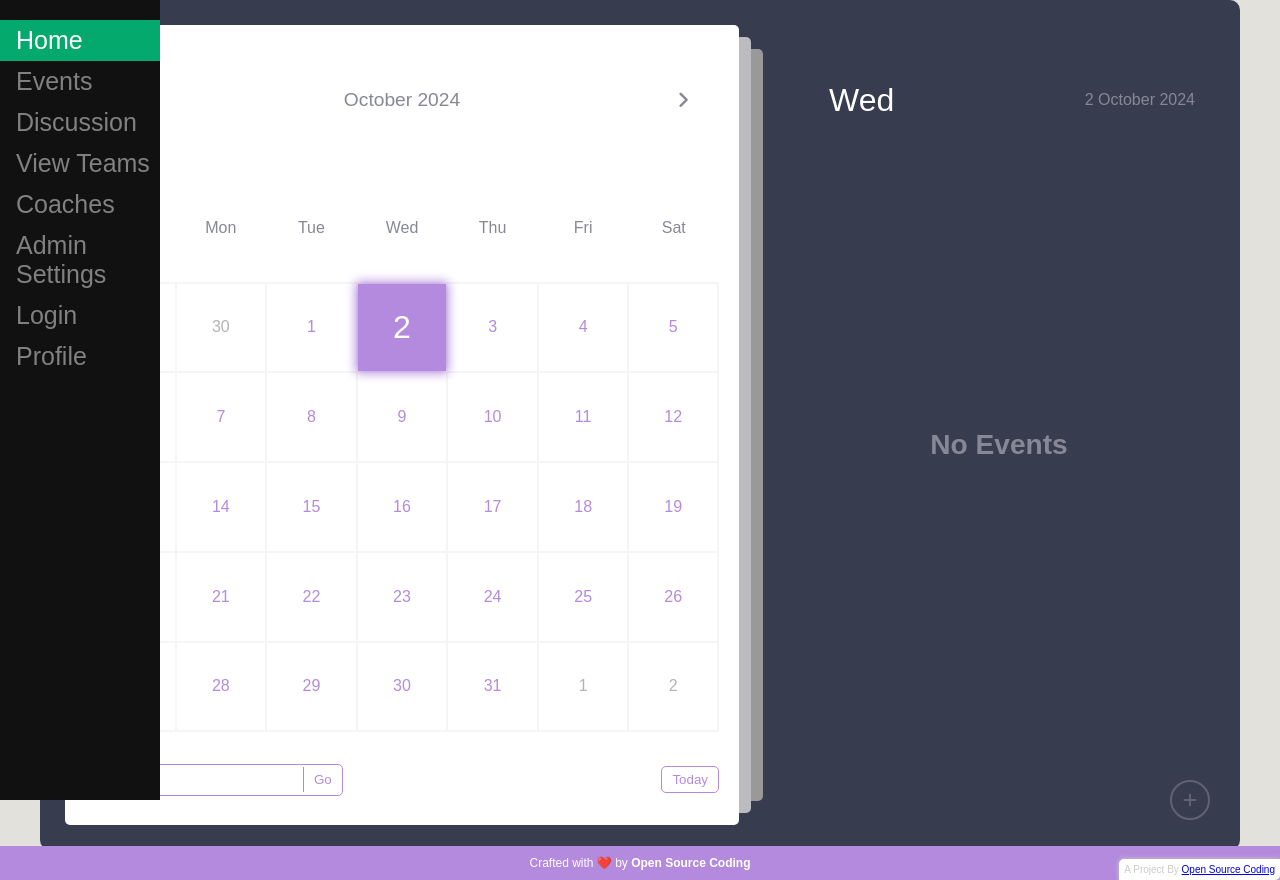
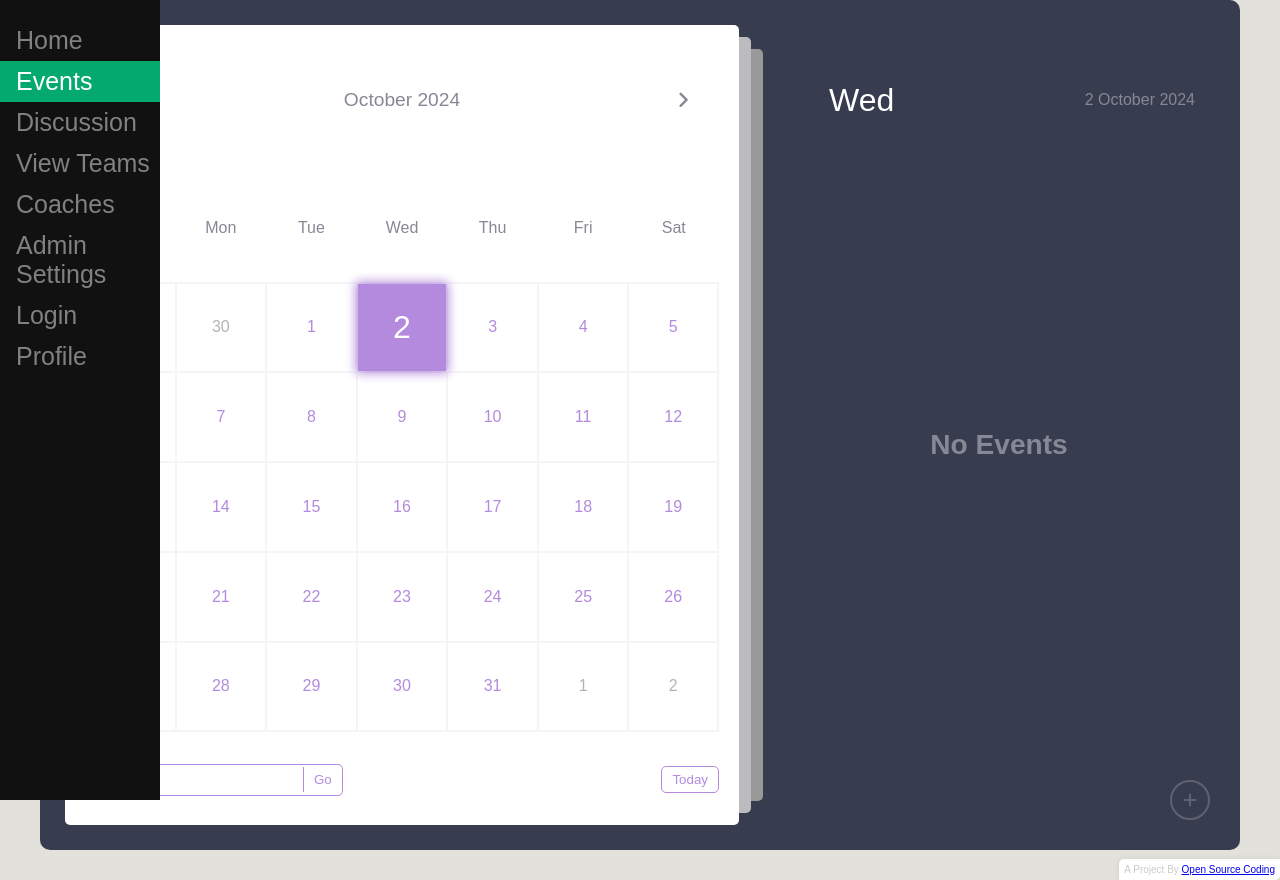
Before and after one commit to AZubair-Iron/csc340-prototype, a Spring Boot app: page /calendar.html in a window 1280 px wide. Run offline with Spring Boot 4, Linux system fonts and the light colour scheme.

Commit message:
Fix: the navbar had the Home tab active for most of the pages and some links in the Home and Admin Settings pages

```diff
--- a/src/main/resources/static/adminsettings.html
+++ b/src/main/resources/static/adminsettings.html
@@ -10,12 +10,12 @@
 </head>
 <body>
     <div class="topnav">
-        <a class="active" href="homepage.html">Home</a>
+        <a href="homepage.html">Home</a>
         <a href="calendar.html">Events</a>
         <a href="discussion_hub.html">Discussion</a>
         <a href="teams.html">View Teams</a>
         <a href="coach_hub.html">Coaches</a>
-        <a href="adminsettings.html">Admin Settings</a>
+        <a class="active" href="adminsettings.html">Admin Settings</a>
         <a href="login_register.html"> Login </a>
         <a href="profile.html">Profile</a>
     </div>
--- a/src/main/resources/static/adminsettingspass.html
+++ b/src/main/resources/static/adminsettingspass.html
@@ -11,12 +11,12 @@
 <body>
 
     <div class="topnav">
-        <a class="active" href="homepage.html">Home</a>
+        <a href="homepage.html">Home</a>
         <a href="calendar.html">Events</a>
         <a href="discussion_hub.html">Discussion</a>
         <a href="teams.html">View Teams</a>
         <a href="coach_hub.html">Coaches</a>
-        <a href="adminsettings.html">Admin Settings</a>
+        <a class="active" href="adminsettings.html">Admin Settings</a>
         <a href="login_register.html"> Login </a>
         <a href="profile.html">Profile</a>
     </div>
@@ -69,7 +69,7 @@
             </a>
         </div>
         <div class="grid-item">
-            <a href="index.html">
+            <a href="calendar.html">
                 <img src="images/add-calendar-512.png" alt="Create Event" width="100">
                 <h3>Create Event</h3>
             </a>
--- a/src/main/resources/static/approve-new-member.html
+++ b/src/main/resources/static/approve-new-member.html
@@ -11,12 +11,12 @@
 <body>
 
     <div class="topnav">
-        <a class="active" href="homepage.html">Home</a>
+        <a href="homepage.html">Home</a>
         <a href="calendar.html">Events</a>
         <a href="discussion_hub.html">Discussion</a>
         <a href="teams.html">View Teams</a>
         <a href="coach_hub.html">Coaches</a>
-        <a href="adminsettings.html">Admin Settings</a>
+        <a class="active" href="adminsettings.html">Admin Settings</a>
         <a href="login_register.html"> Login </a>
         <a href="profile.html">Profile</a>
     </div>
--- a/src/main/resources/static/calendar.html
+++ b/src/main/resources/static/calendar.html
@@ -22,8 +22,8 @@
   </head>
   <body>
     <div class="sidenav">
-        <a class="active" href="homepage.html">Home</a>
-        <a href="calendar.html">Events</a>
+        <a href="homepage.html">Home</a>
+        <a class="active" href="calendar.html">Events</a>
         <a href="discussion_hub.html">Discussion</a>
         <a href="teams.html">View Teams</a>
         <a href="coach_hub.html">Coaches</a>
@@ -98,13 +98,6 @@
       </button>
     </div>
 
-    <div class="credits">
-      <p>
-        Crafted with ❤️ by
-        <a href="https://youtu.be/6EVgmpm4z5U" target="_blank">Open Source Coding</a>
-      </p>
-    </div>
-
     <script src="script/script.js"></script>
   </body>
 </html>
--- a/src/main/resources/static/coach_hub.html
+++ b/src/main/resources/static/coach_hub.html
@@ -119,11 +119,11 @@
 
     <!-- Navigation Bar -->
     <div class="topnav">
-        <a class="active" href="homepage.html">Home</a>
+        <a href="homepage.html">Home</a>
         <a href="calendar.html">Events</a>
         <a href="discussion_hub.html">Discussion</a>
         <a href="teams.html">View Teams</a>
-        <a href="coach_hub.html">Coaches</a>
+        <a class="active" href="coach_hub.html">Coaches</a>
         <a href="adminsettings.html">Admin Settings</a>
         <a href="login_register.html"> Login </a>
         <a href="profile.html">Profile</a>
--- a/src/main/resources/static/discussion_hub.html
+++ b/src/main/resources/static/discussion_hub.html
@@ -168,9 +168,9 @@
 
     <!-- Navigation Bar -->
     <div class="topnav">
-        <a class="active" href="homepage.html">Home</a>
+        <a href="homepage.html">Home</a>
         <a href="calendar.html">Events</a>
-        <a href="discussion_hub.html">Discussion</a>
+        <a class="active" href="discussion_hub.html">Discussion</a>
         <a href="teams.html">View Teams</a>
         <a href="coach_hub.html">Coaches</a>
         <a href="adminsettings.html">Admin Settings</a>
--- a/src/main/resources/static/manage-edit-team.html
+++ b/src/main/resources/static/manage-edit-team.html
@@ -11,12 +11,12 @@
 <body>
 
 <div class="topnav">
-    <a class="active" href="homepage.html">Home</a>
+    <a href="homepage.html">Home</a>
     <a href="calendar.html">Events</a>
     <a href="discussion_hub.html">Discussion</a>
     <a href="teams.html">View Teams</a>
     <a href="coach_hub.html">Coaches</a>
-    <a href="adminsettings.html">Admin Settings</a>
+    <a class="active" href="adminsettings.html">Admin Settings</a>
     <a href="login_register.html"> Login </a>
     <a href="profile.html">Profile</a>
 </div>
--- a/src/main/resources/static/teams.html
+++ b/src/main/resources/static/teams.html
@@ -69,10 +69,10 @@
 
     <!-- Navigation Bar -->
     <div class="topnav">
-        <a class="active" href="homepage.html">Home</a>
+        <a href="homepage.html">Home</a>
         <a href="calendar.html">Events</a>
         <a href="discussion_hub.html">Discussion</a>
-        <a href="teams.html">View Teams</a>
+        <a class="active" href="teams.html">View Teams</a>
         <a href="coach_hub.html">Coaches</a>
         <a href="adminsettings.html">Admin Settings</a>
         <a href="login_register.html"> Login </a>
--- a/src/main/resources/static/view-coaches.html
+++ b/src/main/resources/static/view-coaches.html
@@ -11,12 +11,12 @@
 <body>
 
     <div class="topnav">
-        <a class="active" href="homepage.html">Home</a>
+        <a href="homepage.html">Home</a>
         <a href="calendar.html">Events</a>
         <a href="discussion_hub.html">Discussion</a>
         <a href="teams.html">View Teams</a>
         <a href="coach_hub.html">Coaches</a>
-        <a href="adminsettings.html">Admin Settings</a>
+        <a class="active" href="adminsettings.html">Admin Settings</a>
         <a href="login_register.html"> Login </a>
         <a href="profile.html">Profile</a>
     </div>
--- a/src/main/resources/static/view-students.html
+++ b/src/main/resources/static/view-students.html
@@ -11,12 +11,12 @@
 <body>
 
     <div class="topnav">
-        <a class="active" href="homepage.html">Home</a>
+        <a href="homepage.html">Home</a>
         <a href="calendar.html">Events</a>
         <a href="discussion_hub.html">Discussion</a>
         <a href="teams.html">View Teams</a>
         <a href="coach_hub.html">Coaches</a>
-        <a href="adminsettings.html">Admin Settings</a>
+        <a class="active" href="adminsettings.html">Admin Settings</a>
         <a href="login_register.html"> Login </a>
         <a href="profile.html">Profile</a>
     </div>
--- a/src/main/resources/static/view-teams.html
+++ b/src/main/resources/static/view-teams.html
@@ -11,12 +11,12 @@
 <body>
 
 <div class="topnav">
-    <a class="active" href="homepage.html">Home</a>
+    <a href="homepage.html">Home</a>
     <a href="calendar.html">Events</a>
     <a href="discussion_hub.html">Discussion</a>
     <a href="teams.html">View Teams</a>
     <a href="coach_hub.html">Coaches</a>
-    <a href="adminsettings.html">Admin Settings</a>
+    <a class="active" href="adminsettings.html">Admin Settings</a>
     <a href="login_register.html"> Login </a>
     <a href="profile.html">Profile</a>
 </div>
```
Also changed, not shown: src/main/resources/static/homepage.html (+4 -4 lines).
